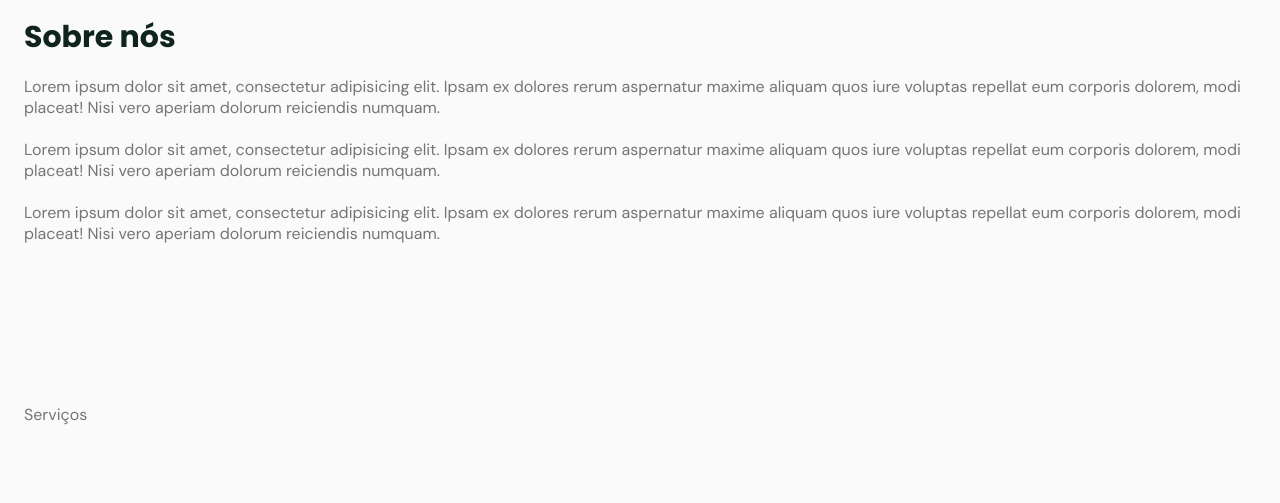
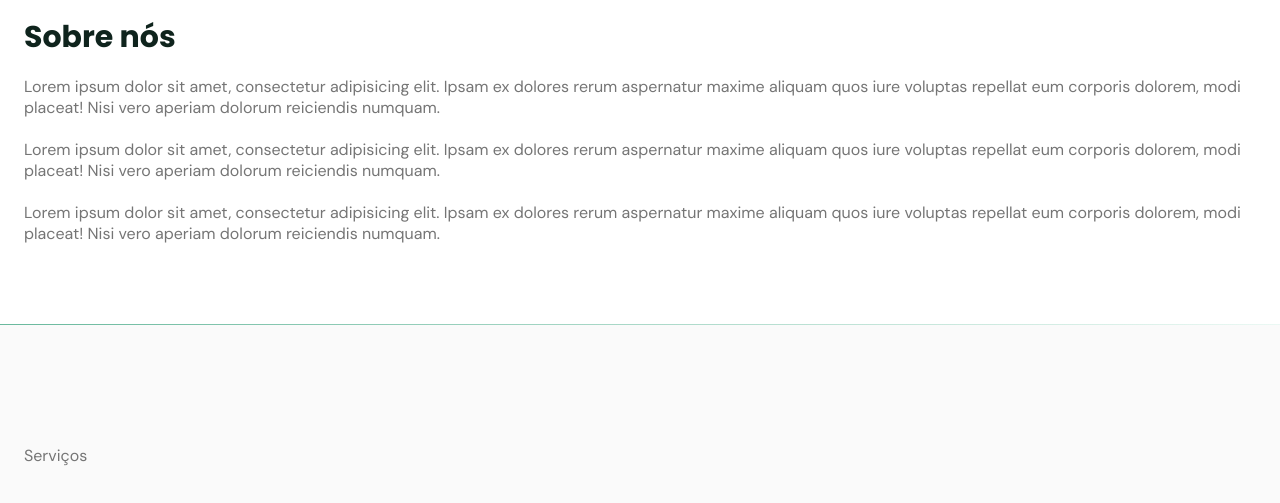
Before and after one commit to mauroslucios/rocketseat-origin, a plain HTML site: page index.html in a window 1280 px wide. Shown: the part 2534-3037 px from the top of the page. Drawn offline with Linux system fonts and the light colour scheme; files whose address does not match are found by name.

Commit message:
Adicionado divider 2

```diff
--- a/css/style.css
+++ b/css/style.css
@@ -167,8 +167,18 @@ nav.show div.icon-close {
   margin-bottom: 2.5rem;
   background: linear-gradient(
     270deg,
-    hsla(var(--hue), 36%, 57%, 1) 0%,
-    hsla(var(--hue), 65%, 88%, 0.34) 100%
+    hsla(var(--hue), 36%, 57%, 1),
+    hsla(var(--hue), 65%, 88%, 0.34)
+  );
+}
+
+.divider-2 {
+  height: 1px;
+  margin-bottom: 2.5rem;
+  background: linear-gradient(
+    270deg,
+    hsla(var(--hue), 65%, 88%, 0.34),
+    hsla(var(--hue), 36%, 57%, 1)
   );
 }
 
@@ -253,6 +263,10 @@ main {
 
 /*=========== ABOUT ==========*/
 
+#about {
+  background: white;
+}
+
 #about .container {
   margin: 0;
 }
--- a/index.html
+++ b/index.html
@@ -92,6 +92,7 @@
           </div>
         </div>
       </section>
+      <div class="divider-2"></div>
       <section class="section" id="services">
         <div class="container grid">Serviços</div>
       </section>
```
